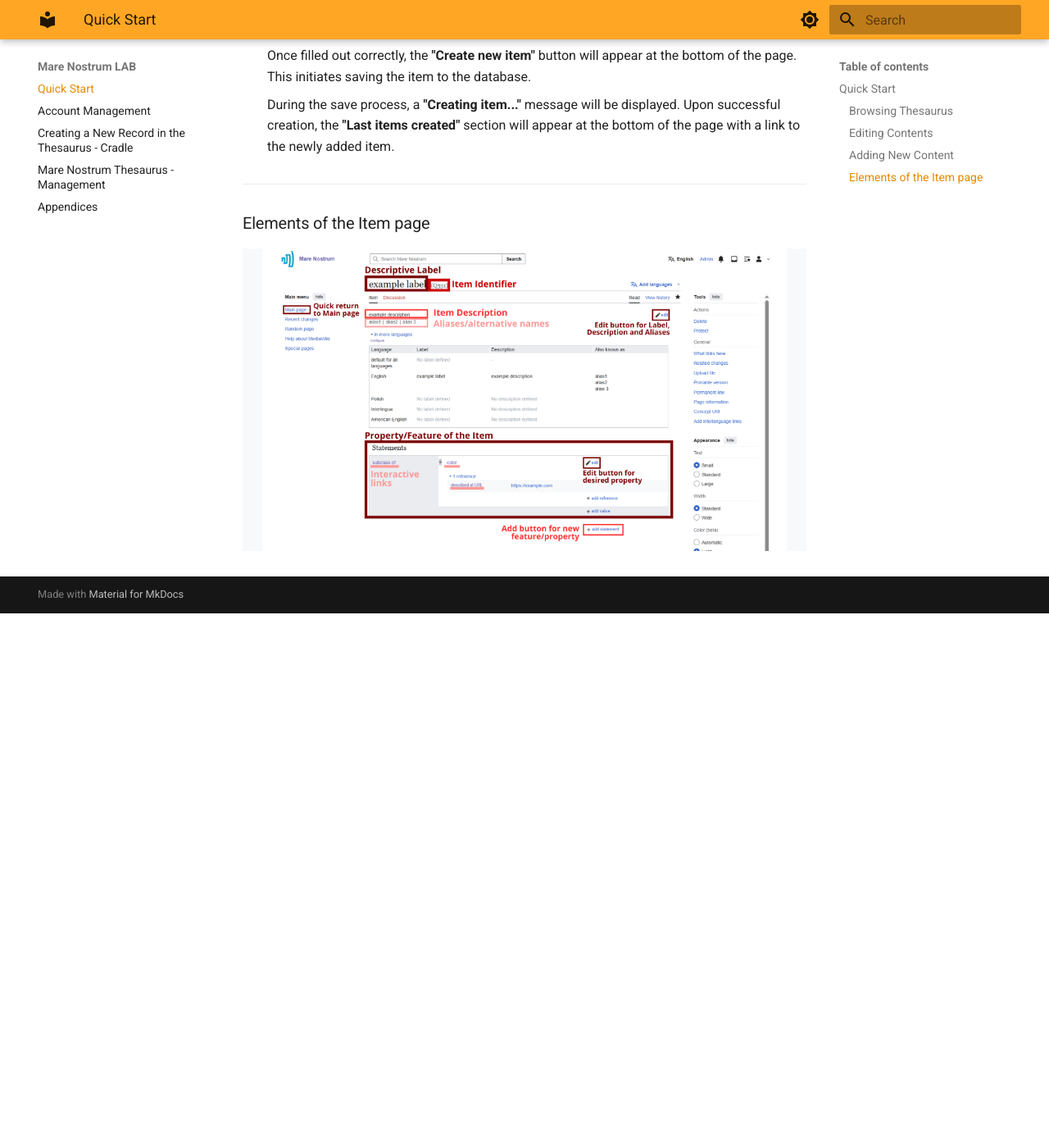
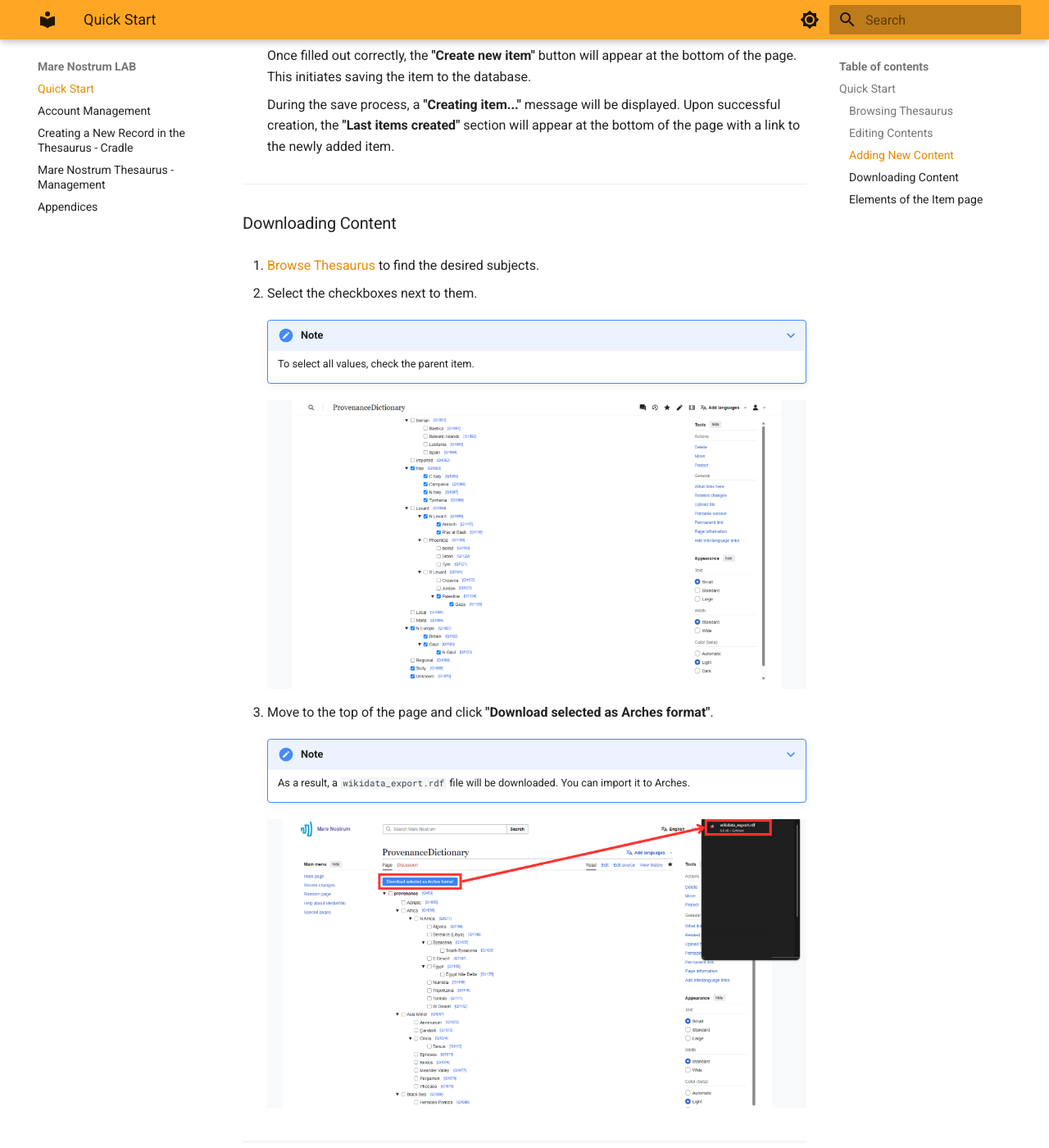
Before and after one commit to Mare-Nostrum-Lab-UJ/Mare-Nostrum-Lab-UJ.github.io, an MkDocs documentation site: the page built from docs/index.md, in a window 1280 px wide and 1400 px high, scrolled down 4640 px. Shown: the whole window at 82% size. Built offline with MkDocs 1.6.1 and Material for MkDocs 9.7.7, drawn with Linux system fonts in a browser that asks for light colours; before the commit the page ends 5388 px from its top, so only the background shows below that.

Commit message:
add: Quick Start - Download Content.

```diff
--- a/docs/index.md
+++ b/docs/index.md
@@ -104,6 +104,26 @@
 
 ---
 
+### Downloading Content
+
+1. [Browse Thesaurus](#browsing-thesaurus) to find the desired subjects.
+
+2. Select the checkboxes next to them.
+
+    ???+ note
+        To select all values, check the parent item.
+
+    ![Select checkboxes](quickstart/select-checkboxes.png)
+
+3. Move to the top of the page and click **"Download selected as Arches format"**.
+
+    ???+ note
+        As a result, a `wikidata_export.rdf` file will be downloaded. You can import it to Arches.
+
+    ![Download selected as Arches format](quickstart/download-selected-as-arches-format.png)
+
+---
+
 ### Elements of the Item page
 
 ![alt text](quickstart/elements-of-page.png)
```
Also changed, not shown: docs/quickstart/download-selected-as-arches-format.png (added), docs/quickstart/select-checkboxes.png (added).
